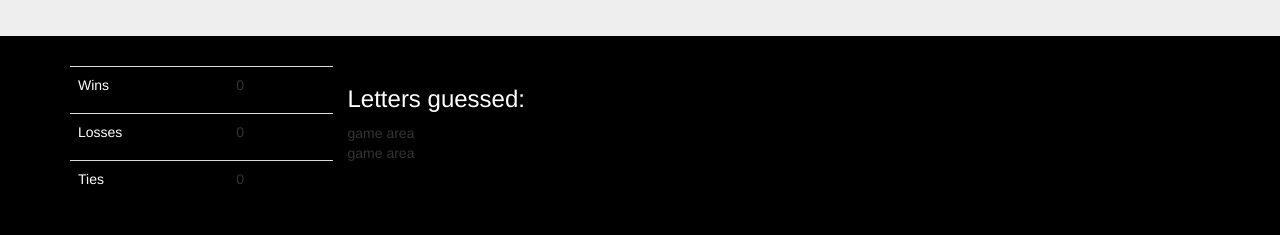
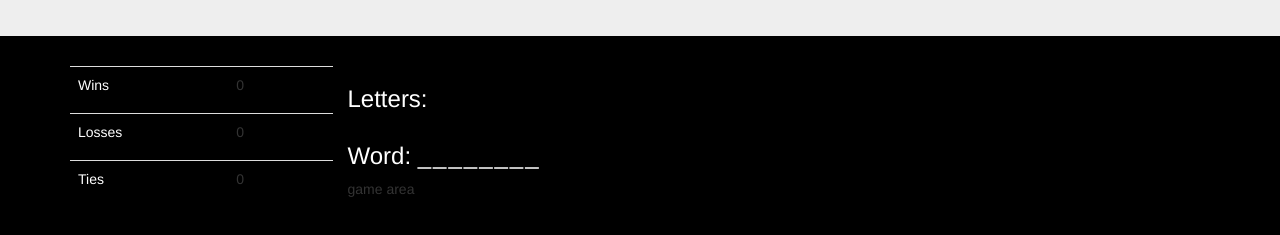
Before and after one commit to rcintron1/Hangman-game, a plain HTML site: page index.html in a window 1280 px wide. Shown: the part 159-394 px from the top of the page. Drawn offline with nearby package versions, Linux system fonts and the light colour scheme.

Commit message:
fixed spaces on span for randomword

```diff
--- a/assets/css/style.css
+++ b/assets/css/style.css
@@ -9,6 +9,9 @@ p,h1,h2,h3{
 }
 #guessedL{
   color: red;
+}
+#spanWord{
+  letter-spacing: 2px;
 }
 /*Attempting to size text in site by size of screen*/
 div p {
--- a/assets/js/game.js
+++ b/assets/js/game.js
@@ -8,6 +8,9 @@ var randomWord;
 var guessedLetters;
 // Location in page to place all selected letters
 var spanguessedL = document.getElementById("guessedL");
+// Location of underscores that will be replaced with correct letters
+var spanWord = document.getElementById("spanWord");
+
 
 // Eventhandler for key pressed
 document.onkeyup = function(event){
@@ -21,6 +24,7 @@ function startGame(){
   randomWord = varWords[Math.floor(Math.random() * varWords.length)];
   guessedLetters = "";
   spanguessedL.textContent = "";
+  replaceUnder();
 }
 
 // Function to see if letter is in random word
@@ -40,7 +44,7 @@ function replaceUnder(letter){
 
   }else{
     // create underscores on page, should only happen in beginning of game
-
+    spanWord.textContent = Array(randomWord.length + 1).join("_");
   }
 }
 startGame();
--- a/index.html
+++ b/index.html
@@ -28,10 +28,10 @@
 
         <div class="col-xs-12 col-sm-8 col-md-9" >
           <div class="row">
-            <h3>Letters guessed: <span id=guessedL></span><br></h3>
+            <h3>Letters: <span id=guessedL></span><br></h3>
           </div>
           <div class="row">
-            <span>game area</span><br>
+            <h3>Word: <span id=spanWord>game area</span><br>
           </div>
           <div class="row">
             <span>game area</span><br>
```
